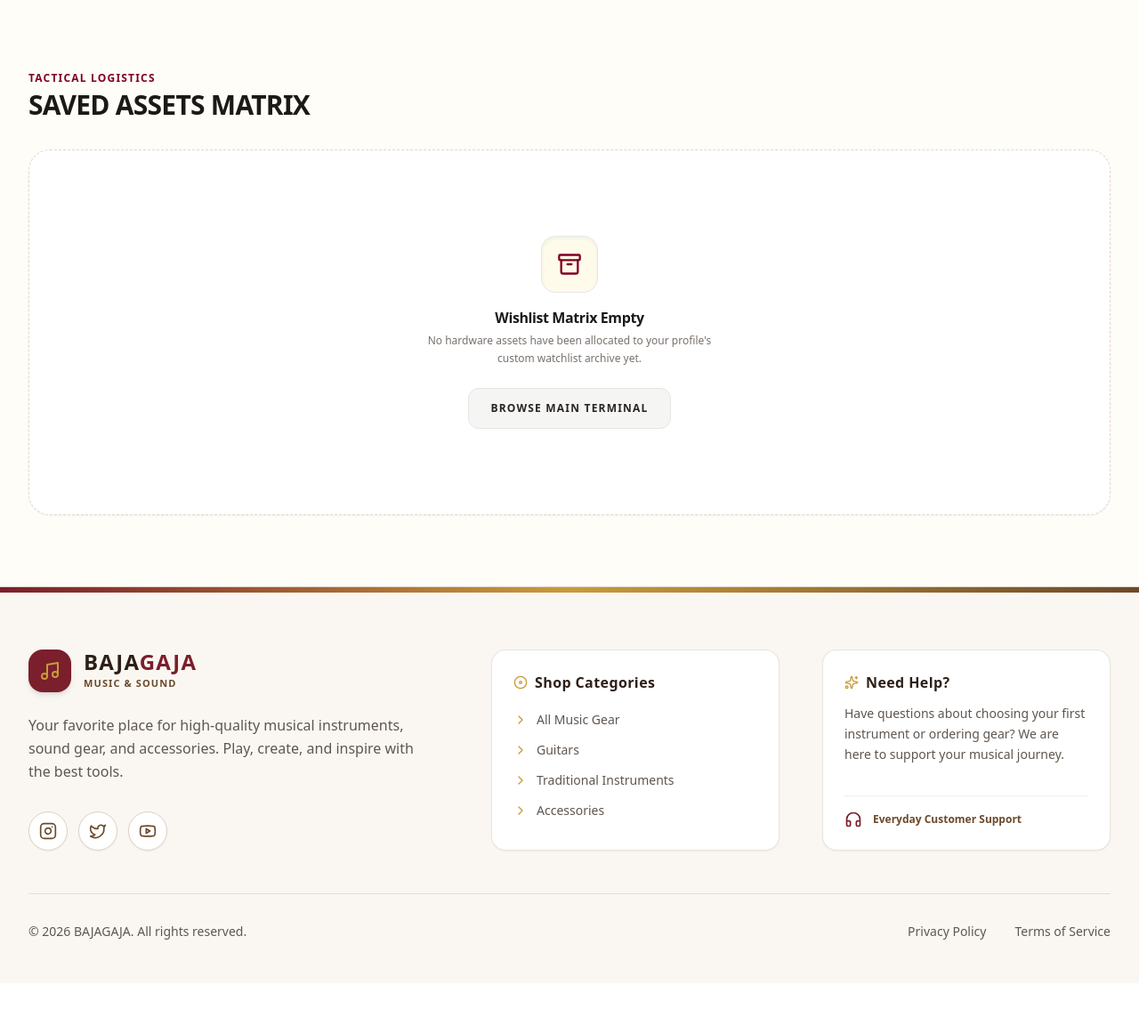
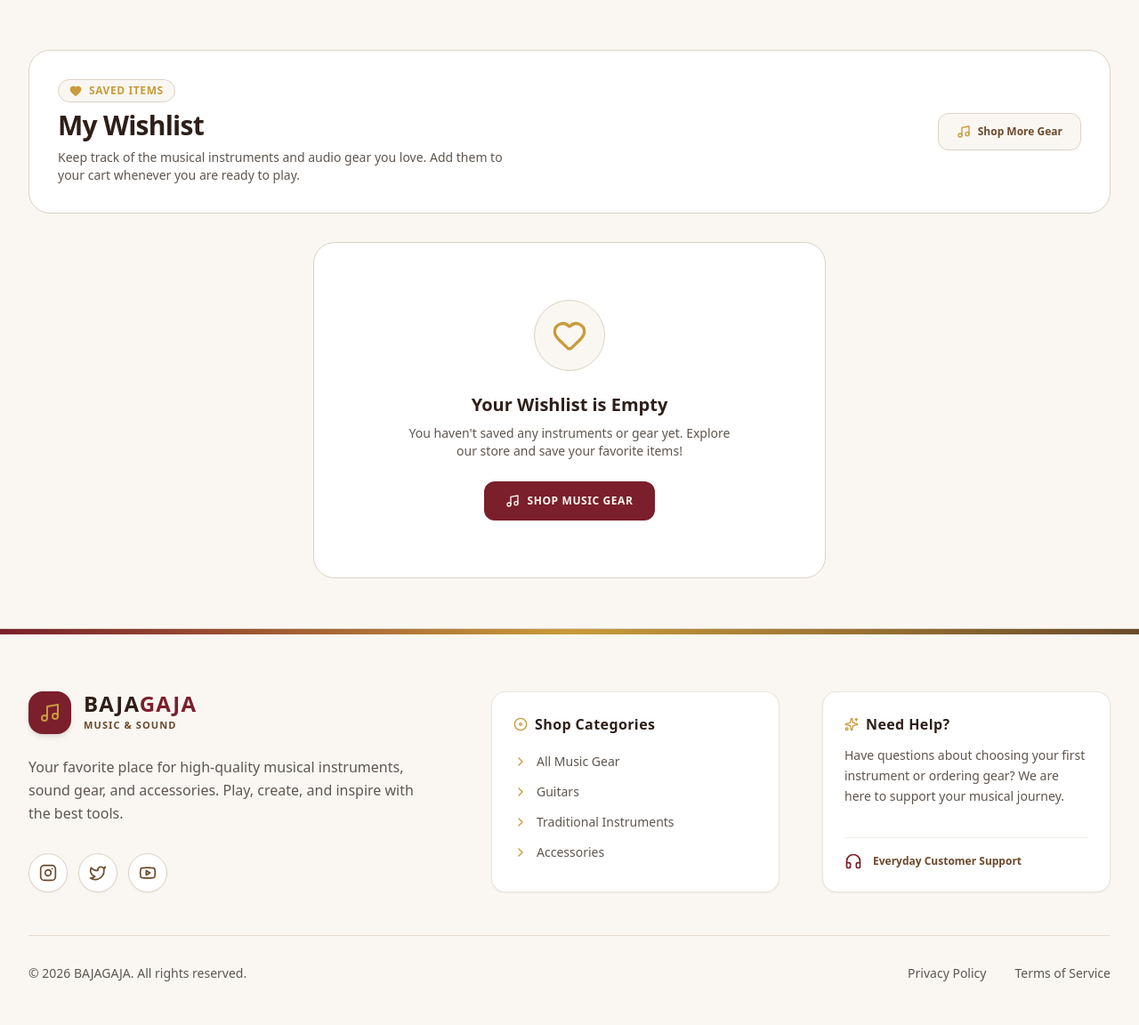
Before and after one commit to bipinjlimbu/B2C-E-Commerce---Django-Project-III, a Django app: page /wishlist/ in a window 1280 px wide. Shown: the part 81-1233 px from the top of the page at 89% size. Before the commit the page ends 1186 px from the top, so only its background shows below. Run offline with Django 5.2, Linux system fonts and the light colour scheme; a user stored in the database is signed in; data comes from the database, SQL or seed files in the repository; both versions use the stored data as it was after the commit.

Commit message:
Wishlist Page UI Updated

```diff
--- a/bg_project/bg_app/templates/main/wishlist_page.html
+++ b/bg_project/bg_app/templates/main/wishlist_page.html
@@ -7,70 +7,85 @@
     {% load static %}
     <link href="{% static 'css/styles.css' %}" rel="stylesheet" />
 </head>
-<body class="bg-amber-50/30 text-stone-900 font-sans min-h-screen flex flex-col">
+<body class="bg-[#FAF7F2] text-[#5F564F] font-sans min-h-screen flex flex-col antialiased">
 
     {% include 'components/_navbar.html' %}
 
     {% include 'components/_messages.html' %}
 
-    <main class="flex-grow max-w-7xl w-full mx-auto px-4 sm:px-6 lg:px-8 py-12 lg:py-20 space-y-8">
-        <div>
-            <h1 class="text-xs font-bold uppercase tracking-widest text-[#800020] mb-1">Tactical Logistics</h1>
-            <p class="text-2xl lg:text-3xl font-black tracking-tight text-stone-900 uppercase">Saved Assets Matrix</p>
+    <main class="flex-grow max-w-7xl w-full mx-auto px-4 sm:px-6 lg:px-8 py-10 sm:py-14 space-y-8">
+
+        <div class="bg-[#FFFFFF] border border-[#DDD2C5] rounded-3xl p-6 sm:p-8 shadow-xs flex flex-col sm:flex-row items-start sm:items-center justify-between gap-6">
+            <div class="space-y-2">
+                <div class="inline-flex items-center gap-2 px-3 py-1 rounded-full bg-[#FAF7F2] border border-[#DDD2C5] text-[#C89B3C] text-xs font-bold uppercase tracking-wider">
+                    <i data-lucide="heart" class="w-3.5 h-3.5 fill-[#C89B3C]"></i>
+                    <span>Saved Items</span>
+                </div>
+                <h1 class="text-2xl sm:text-3xl font-bold text-[#2D1F18] tracking-tight">
+                    My Wishlist
+                </h1>
+                <p class="text-xs sm:text-sm text-[#5F564F] max-w-lg leading-relaxed">
+                    Keep track of the musical instruments and audio gear you love. Add them to your cart whenever you are ready to play.
+                </p>
+            </div>
+
+            <a href="/products/" class="inline-flex items-center gap-2 px-5 py-3 rounded-xl bg-[#FAF7F2] hover:bg-[#DDD2C5]/40 text-[#6B4A2B] text-xs font-bold border border-[#DDD2C5] transition-all whitespace-nowrap">
+                <i data-lucide="music" class="w-4 h-4 text-[#C89B3C]"></i>
+                <span>Shop More Gear</span>
+            </a>
         </div>
 
         <div class="w-full">
             {% if wishlist_items %}
-                <div class="space-y-4">
+                <div class="grid grid-cols-1 md:grid-cols-2 lg:grid-cols-3 gap-6">
                     {% for item in wishlist_items %}
-                        <div class="bg-white border border-amber-900/15 rounded-2xl p-4 flex flex-col sm:flex-row items-center justify-between gap-6 hover:border-amber-900/30 transition-all shadow-sm group">
+                        <div class="bg-[#FFFFFF] border border-[#DDD2C5] rounded-2xl overflow-hidden hover:shadow-md hover:border-[#C89B3C]/60 transition-all duration-300 flex flex-col group relative">
 
-                            <a href="/products/{{ item.product.id }}/" class="flex flex-col sm:flex-row items-center gap-6 flex-grow w-full">
-                                <div class="w-20 h-20 bg-amber-50/50 border border-amber-900/15 rounded-xl overflow-hidden flex items-center justify-center p-2 flex-shrink-0">
-                                    {% if item.product.product_image %}
-                                        <img src="{{ item.product.product_image.url }}" alt="{{ item.product.name }}" class="w-full h-full object-contain group-hover:scale-105 transition-transform duration-500">
-                                    {% else %}
-                                        <i data-lucide="music" class="w-6 h-6 text-stone-400"></i>
-                                    {% endif %}
-                                </div>
+                            <a href="/products/wishlist/remove/{{ item.product.id }}/" class="absolute top-3 right-3 z-20 w-9 h-9 rounded-full bg-[#FFFFFF]/90 hover:bg-[#B4473A] text-[#5F564F] hover:text-[#FAF7F2] border border-[#DDD2C5] hover:border-[#B4473A] flex items-center justify-center transition-all shadow-xs" title="Remove from wishlist">
+                                <i data-lucide="trash-2" class="w-4 h-4"></i>
+                            </a>
 
-                                <div class="space-y-2 text-center sm:text-left flex-grow">
-                                    <div class="flex flex-col items-center sm:items-start gap-1">
-                                        <h3 class="font-bold text-stone-900 text-base tracking-tight group-hover:text-[#800020] transition-colors">
+                            <a href="/products/{{ item.product.id }}/" class="block relative aspect-square w-full bg-[#FAF7F2] overflow-hidden border-b border-[#DDD2C5]">
+                                {% if item.product.product_image %}
+                                    <img src="{{ item.product.product_image.url }}" alt="{{ item.product.name }}" class="w-full h-full object-cover group-hover:scale-105 transition-transform duration-500">
+                                {% else %}
+                                    <div class="w-full h-full flex items-center justify-center bg-[#DDD2C5]/30 text-[#6B4A2B]">
+                                        <i data-lucide="music" class="w-10 h-10"></i>
+                                    </div>
+                                {% endif %}
+                                <span class="absolute bottom-3 left-3 z-10 bg-[#FFFFFF]/90 backdrop-blur-xs border border-[#DDD2C5] text-[10px] font-bold uppercase tracking-wider text-[#6B4A2B] px-2.5 py-1 rounded-lg shadow-xs">
+                                    {{ item.product.get_category_display }}
+                                </span>
+                            </a>
+
+                            <div class="p-5 flex flex-col flex-grow justify-between space-y-4">
+                                <div class="space-y-1.5">
+                                    <a href="/products/{{ item.product.id }}/" class="block">
+                                        <h3 class="font-bold text-[#2D1F18] text-base line-clamp-1 group-hover:text-[#7A1F2B] transition-colors">
                                             {{ item.product.name }}
                                         </h3>
-                                        <span class="bg-amber-50/80 border border-amber-900/15 text-[9px] font-black uppercase tracking-widest text-stone-600 px-2 py-0.5 rounded-md">
-                                            {{ item.product.get_category_display }}
-                                        </span>
-                                    </div>
-                                </div>
-                            </a>
-
-                            <div class="flex flex-row sm:items-center justify-between sm:justify-end gap-6 w-full sm:w-auto border-t sm:border-t-0 border-amber-900/10 pt-4 sm:pt-0">
-                                <div class="flex flex-col">
-                                    <span class="text-[9px] uppercase font-bold tracking-wider text-stone-500">Valuation</span>
+                                    </a>
                                     <div class="flex items-baseline gap-1">
-                                        <span class="text-sm font-mono font-bold text-stone-500">Rs.</span>
-                                        <span class="text-base font-mono font-black text-stone-900">{{ item.product.price|floatformat:2 }}</span>
+                                        <span class="text-xs font-bold text-[#6B4A2B]">Rs.</span>
+                                        <span class="text-xl font-black text-[#2D1F18]">{{ item.product.price|floatformat:2 }}</span>
                                     </div>
                                 </div>
 
-                                <div class="flex items-center gap-3">
+                                <div class="pt-3 border-t border-[#DDD2C5]/50 flex items-center justify-between gap-2">
                                     {% if item.product.stock > 0 %}
-                                        <a href="/cart/add/{{ item.product.id }}/" class="bg-[#800020] hover:bg-[#600018] text-amber-50 font-bold h-10 px-4 rounded-xl transition-all flex items-center justify-center gap-2 text-xs uppercase tracking-widest shadow-md shadow-[#800020]/20 whitespace-nowrap">
-                                            <i data-lucide="shopping-bag" class="w-3.5 h-3.5"></i>
+                                        <a href="/cart/add/{{ item.product.id }}/" class="w-full bg-[#7A1F2B] hover:bg-[#5E1721] text-[#FAF7F2] font-bold h-11 px-4 rounded-xl transition-all flex items-center justify-center gap-2 text-xs uppercase tracking-wider shadow-xs">
+                                            <i data-lucide="shopping-bag" class="w-4 h-4"></i>
                                             <span>Add to Cart</span>
                                         </a>
                                     {% else %}
-                                        <button disabled class="bg-stone-100 text-stone-400 font-bold h-10 px-4 rounded-xl border border-stone-200 flex items-center justify-center gap-2 text-xs uppercase tracking-widest cursor-not-allowed whitespace-nowrap">
-                                            <i data-lucide="slash" class="w-3.5 h-3.5"></i>
+                                        <button disabled class="w-full bg-[#FAF7F2] text-[#5F564F]/50 font-bold h-11 px-4 rounded-xl border border-[#DDD2C5] flex items-center justify-center gap-2 text-xs uppercase tracking-wider cursor-not-allowed">
+                                            <i data-lucide="slash" class="w-4 h-4"></i>
                                             <span>Out of Stock</span>
                                         </button>
                                     {% endif %}
 
-                                    <a href="/products/wishlist/remove/{{ item.product.id }}/" class="bg-stone-50 hover:bg-rose-50 text-stone-600 hover:text-rose-600 border border-stone-200 hover:border-rose-200 h-10 px-4 rounded-xl transition-all flex items-center justify-center gap-2 text-xs uppercase tracking-widest font-bold whitespace-nowrap" title="Remove Asset">
-                                        <i data-lucide="trash-2" class="w-3.5 h-3.5"></i>
-                                        <span>Remove</span>
+                                    <a href="/products/wishlist/remove/{{ item.product.id }}/" class="sm:hidden p-3 rounded-xl bg-[#FAF7F2] hover:bg-[#B4473A]/10 text-[#B4473A] border border-[#DDD2C5] transition-all flex items-center justify-center" title="Remove">
+                                        <i data-lucide="trash-2" class="w-4 h-4"></i>
                                     </a>
                                 </div>
                             </div>
@@ -79,14 +94,19 @@
                     {% endfor %}
                 </div>
             {% else %}
-                <div class="flex flex-col items-center justify-center text-center py-24 border border-dashed border-amber-900/20 rounded-3xl bg-white shadow-sm">
-                    <div class="w-16 h-16 bg-amber-50 border border-amber-900/15 rounded-2xl flex items-center justify-center mb-4 text-[#800020] shadow-inner">
-                        <i data-lucide="archive" class="w-7 h-7"></i>
+                <div class="bg-[#FFFFFF] border border-[#DDD2C5] rounded-3xl p-8 sm:p-16 text-center shadow-xs max-w-xl mx-auto space-y-6">
+                    <div class="w-20 h-20 rounded-full bg-[#FAF7F2] border border-[#DDD2C5] flex items-center justify-center mx-auto text-[#C89B3C]">
+                        <i data-lucide="heart" class="w-10 h-10"></i>
                     </div>
-                    <h3 class="text-stone-900 font-bold text-base tracking-tight">Wishlist Matrix Empty</h3>
-                    <p class="text-xs text-stone-500 mt-1 max-w-xs leading-relaxed mb-6">No hardware assets have been allocated to your profile's custom watchlist archive yet.</p>
-                    <a href="/products/" class="bg-stone-100 hover:bg-stone-200 border border-stone-200 text-stone-800 font-black px-6 py-3.5 rounded-xl text-xs uppercase tracking-widest transition-all">
-                        Browse Main Terminal
+                    <div class="space-y-2">
+                        <h3 class="text-xl font-bold text-[#2D1F18]">Your Wishlist is Empty</h3>
+                        <p class="text-xs sm:text-sm text-[#5F564F] leading-relaxed max-w-sm mx-auto">
+                            You haven't saved any instruments or gear yet. Explore our store and save your favorite items!
+                        </p>
+                    </div>
+                    <a href="/products/" class="inline-flex items-center justify-center gap-2 bg-[#7A1F2B] hover:bg-[#5E1721] text-[#FAF7F2] font-bold px-6 py-3.5 rounded-xl text-xs uppercase tracking-wider transition-all shadow-xs">
+                        <i data-lucide="music" class="w-4 h-4"></i>
+                        <span>Shop Music Gear</span>
                     </a>
                 </div>
             {% endif %}
--- a/bg_project/static/css/styles.css
+++ b/bg_project/static/css/styles.css
@@ -2174,6 +2258,10 @@ Ensure the default browser behavior of the `hidden` attribute.
   fill: #f59e0b;
 }
 
+.fill-\[\#C89B3C\] {
+  fill: #C89B3C;
+}
+
 .stroke-\[2\.5\] {
   stroke-width: 2.5;
 }
@@ -4028,6 +4137,10 @@ Ensure the default browser behavior of the `hidden` attribute.
     padding: 2.5rem;
   }
 
+  .sm\:p-16 {
+    padding: 4rem;
+  }
+
   .sm\:px-6 {
     padding-left: 1.5rem;
     padding-right: 1.5rem;
@@ -4048,6 +4161,11 @@ Ensure the default browser behavior of the `hidden` attribute.
     padding-bottom: 4rem;
   }
 
+  .sm\:py-14 {
+    padding-top: 3.5rem;
+    padding-bottom: 3.5rem;
+  }
+
   .sm\:pt-0 {
     padding-top: 0px;
   }
```
Also changed, not shown: other parts of bg_project/static/css/styles.css (+105 -0 lines), bg_project/db.sqlite3.
